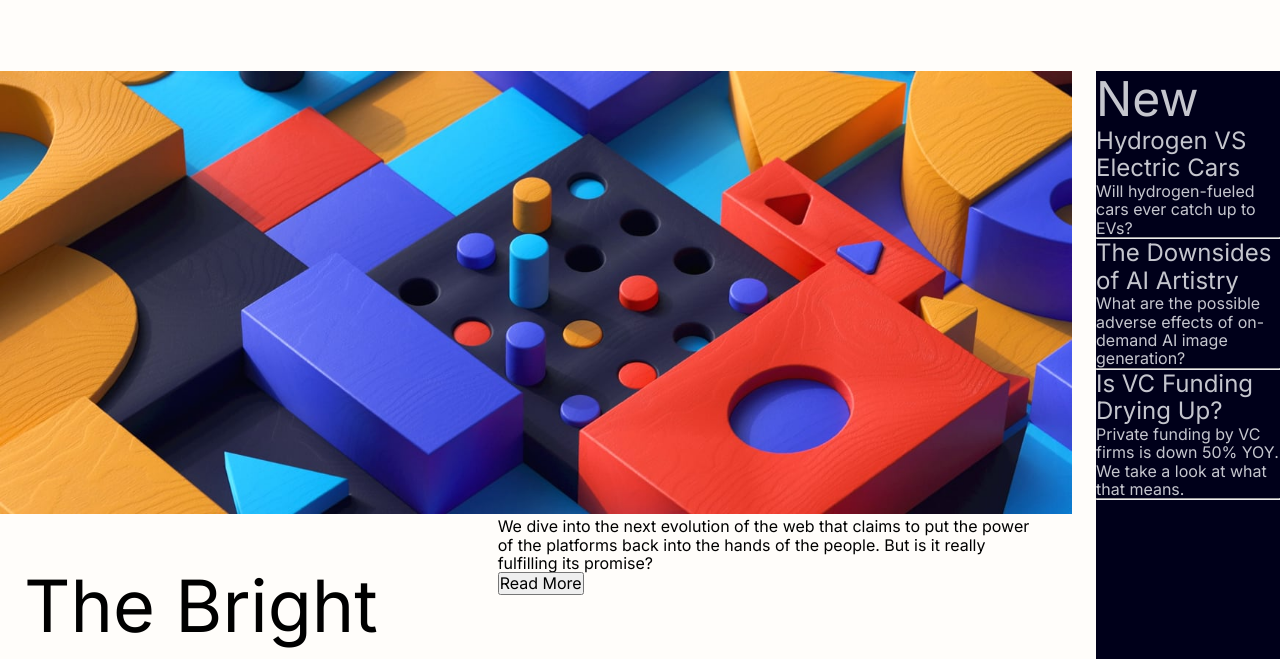
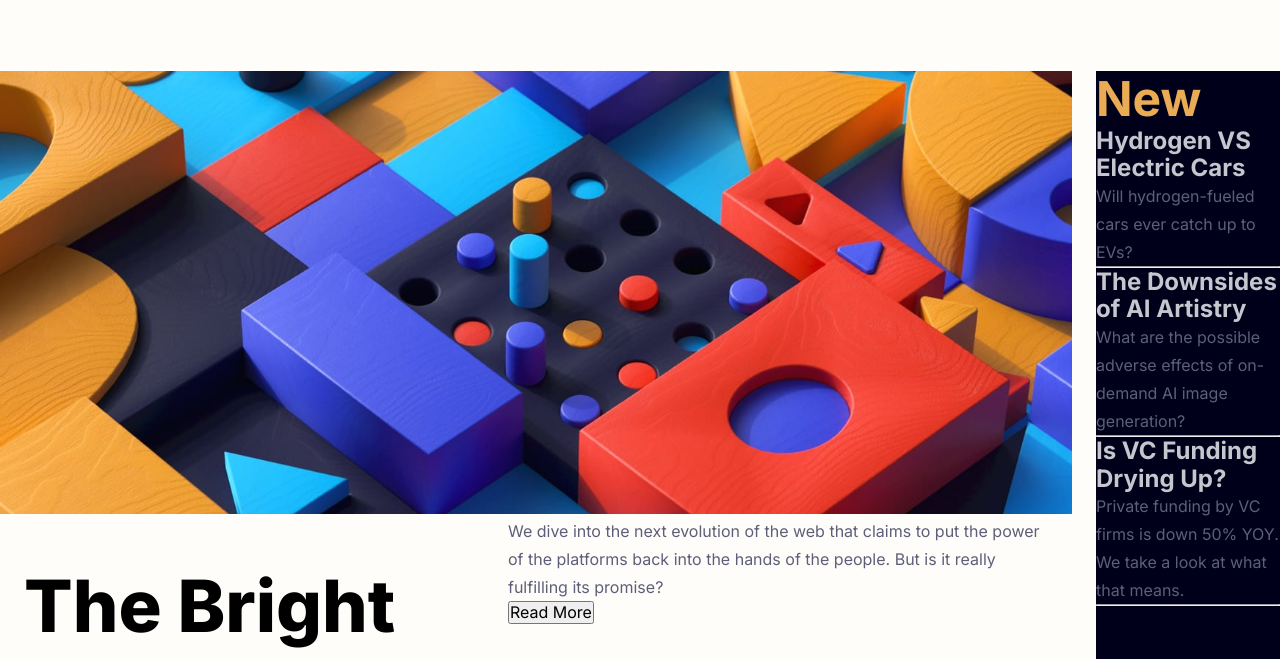
Before and after one commit to disabledtenacity/news-homepage-main-frontendmentor, a plain HTML site: page index.html in a window 1280 px wide. Shown: the part 96-755 px from the top of the page. Drawn offline with Linux system fonts and the light colour scheme.

Commit message:
Figured out font weights

```diff
--- a/css/style.css
+++ b/css/style.css
@@ -15,7 +15,6 @@
     --fs-p: 1rem; /* 16 */
     --fs-nav: 0.88rem; /* 14 */
     /* Font weights */
-    --fw-900: font-weight: 900;
     --fw-800: font-weight: 800;
     --fw-700: font-weight: 700;
     --fw-400: font-weight: 400;
@@ -39,22 +38,24 @@ body{
 
 h1{
     font-size: var(--fs-h1);
-    font-weight: var(--fw-900);
+    font-weight: 800;
 }
 
 h2{
     font-size: var(--fs-h2);
-    font-weight: var(--fw-700);
+    font-weight: 700;
 }
 
 h3{
     font-size: var(--fs-h3);
-    font-weight: var(--fw-700);
+    font-weight: 700;
 }
 
 p{
     font-size: var(--fs-p);
-    font-weight: var(--fw-400);
+    font-weight: 400;
+    color: var(--clr-neutral-300);
+    line-height: 1.75rem;
 }
 
 a{
@@ -62,12 +63,12 @@ a{
 }
 
 #container{
-    display: grid;
     margin: 0 auto;
-    height: 100vh;
-    gap: 1.5rem;
     max-width: 90rem;
     justify-content: center;
+    height: 100vh;
+    display: grid;
+    gap: 1.5rem;
     grid-template-areas:
     "header header"
     "main sidebar"
@@ -110,11 +111,23 @@ main{
     padding: 0 1.5rem ;
 }
 
+#article-summary{
+    color: ;
+    margin: ;
+}
+
+#article-button{
+
+}
 
 aside{
     grid-area: sidebar;
     background-color: var(--clr-neutral-400);
     color: var(--clr-neutral-200);
+}
+
+aside h2{
+    color: var(--clr-primary-100);
 }
 
 article{
@@ -133,5 +146,9 @@ a{
     color: var(--clr-neutral-300);
 }
 
+@media screen {max-width: ;
+
+}
+
 #attribution { font-size: 11px; text-align: center; }
 #attribution a { color: hsl(228, 45%, 44%); }
--- a/index.html
+++ b/index.html
@@ -7,7 +7,7 @@
     <title>News Homepage | Front End Mentor | Emily Brown</title>
     <link rel="preconnect" href="https://fonts.googleapis.com">
 <link rel="preconnect" href="https://fonts.gstatic.com" crossorigin>
-<link href="https://fonts.googleapis.com/css2?family=Inter:wght@400;700;800;900&display=swap" rel="stylesheet">
+<link href="https://fonts.googleapis.com/css2?family=Inter:wght@400;700;800&display=swap" rel="stylesheet">
     <link rel="stylesheet" href="css/normalize.css">
     <link rel="stylesheet" href="css/style.css">
 </head>
@@ -32,8 +32,8 @@
             <div id="flex-main">
                 <h1>The Bright Future of Web 3.0?</h1>
                 <div id="hero-flex">
-                    <p>We dive into the next evolution of the web that claims to put the power of the platforms back into the hands of the people. But is it really fulfilling its promise?</p>
-                    <button>Read More</button>
+                    <p id="article-summary">We dive into the next evolution of the web that claims to put the power of the platforms back into the hands of the people. But is it really fulfilling its promise?</p>
+                    <button id="article-button">Read More</button>
                 </div>
             </div>
         </main>
@@ -74,10 +74,8 @@
                         <p>How the pandemic has sparked fresh opportunities.</p>
                     </div>
                 </div>
-            </div>
         </article>
         <footer id="attribution">Challenge by <a href="https://www.frontendmentor.io?ref=challenge" target="_blank">Frontend Mentor</a>.
             Coded by <a href="#">Emily Brown</a>.</footer>
-    </div>
 </body>
 </html>
```
